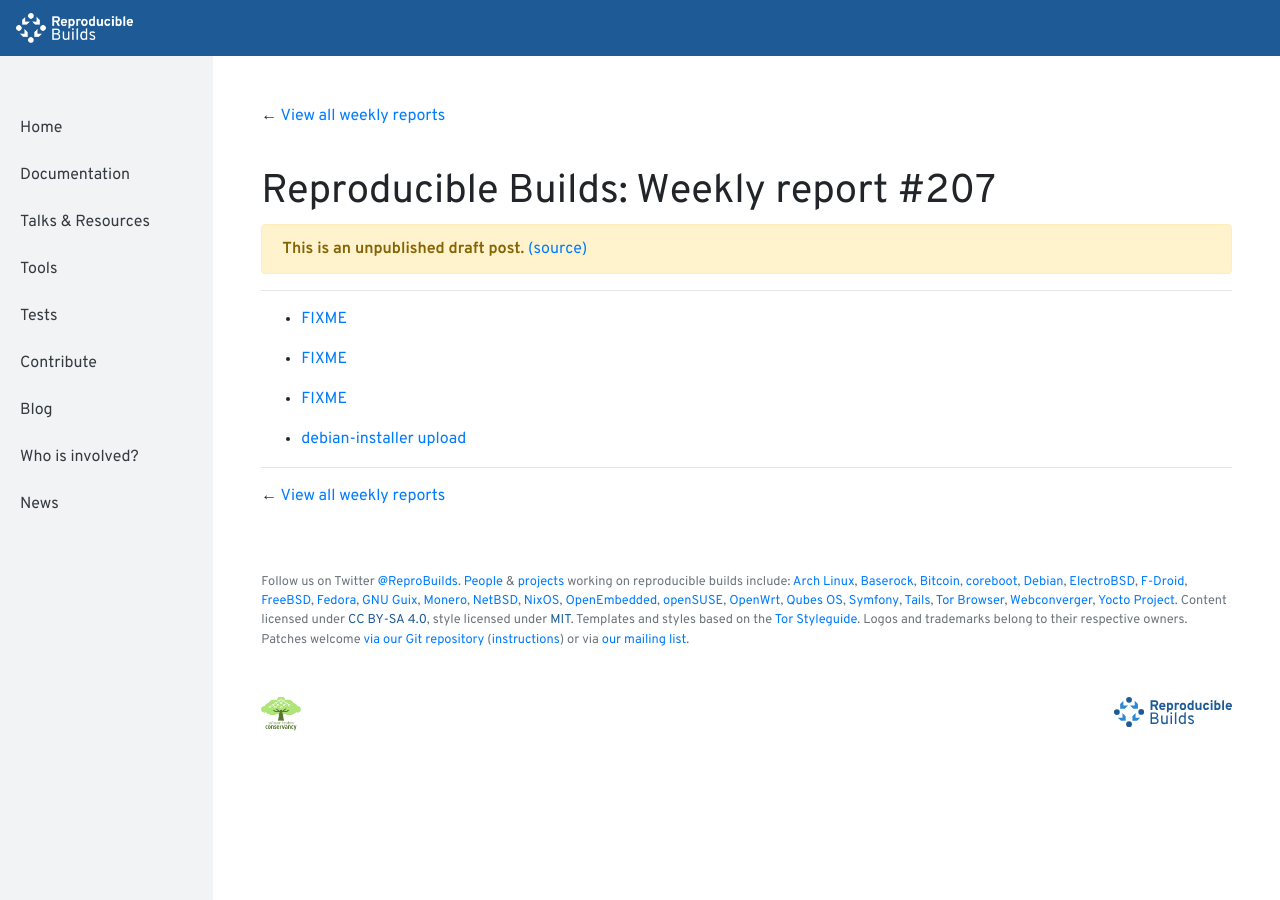
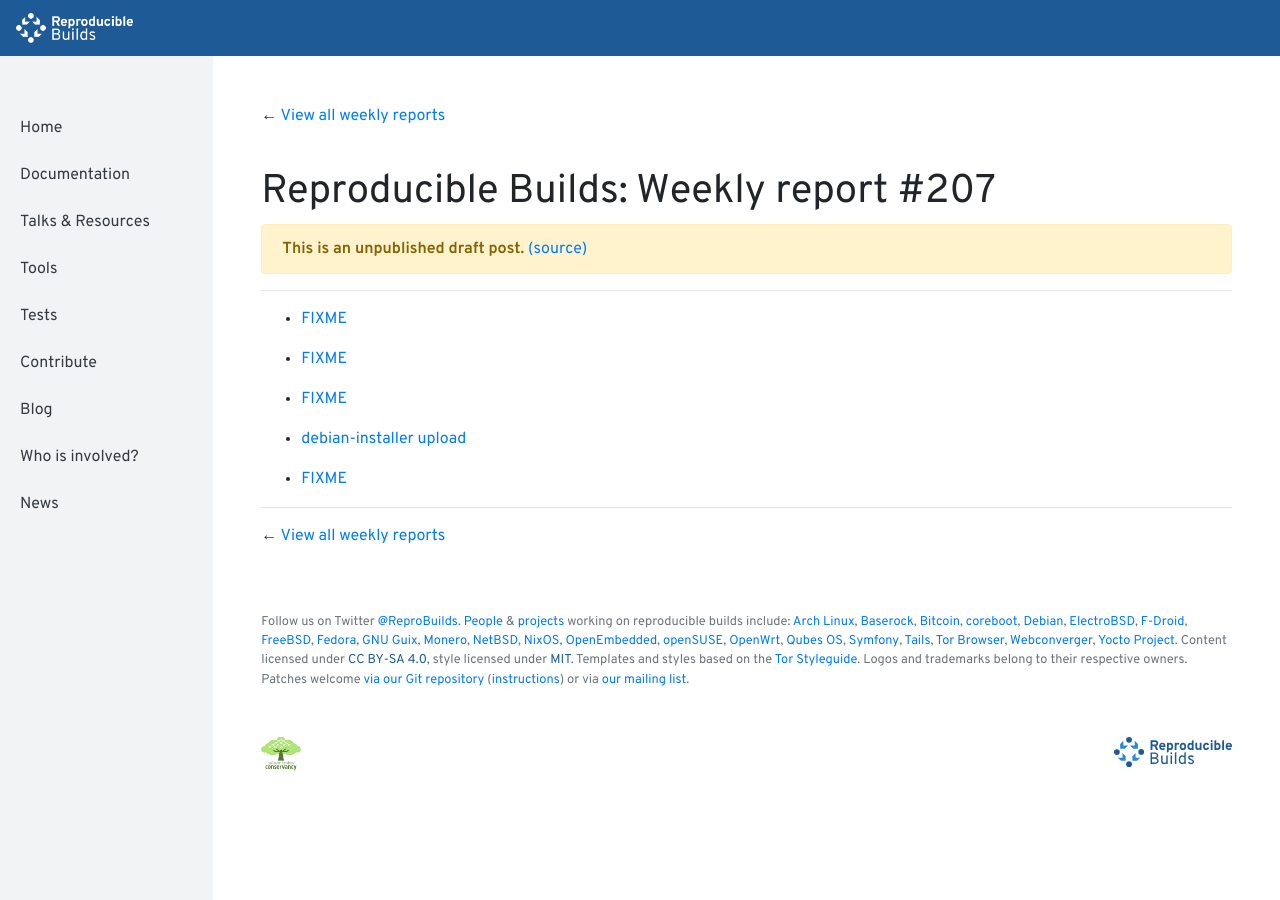
Before and after one commit to prototypefund/reproducible-website, a Jekyll site: the page built from _blog/posts/207.md, in a window 1280 px wide and 900 px high. Built offline with Jekyll 4.4.1, drawn with Linux system fonts in a browser that asks for light colours.

Commit message:
207 += https://dwheeler.com/essays/bootstrap-sass-subversion.html

```diff
--- a/_blog/posts/207.md
+++ b/_blog/posts/207.md
@@ -10,3 +10,5 @@
 * [FIXME](https://github.com/lamby/try.diffoscope.org/commit/aa3cc35451dd7fedfdc30af7b248b39d0e9f7898)
 
 * [debian-installer upload](https://bugs.debian.org/920676#50)
+
+* [FIXME](https://dwheeler.com/essays/bootstrap-sass-subversion.html)
```
